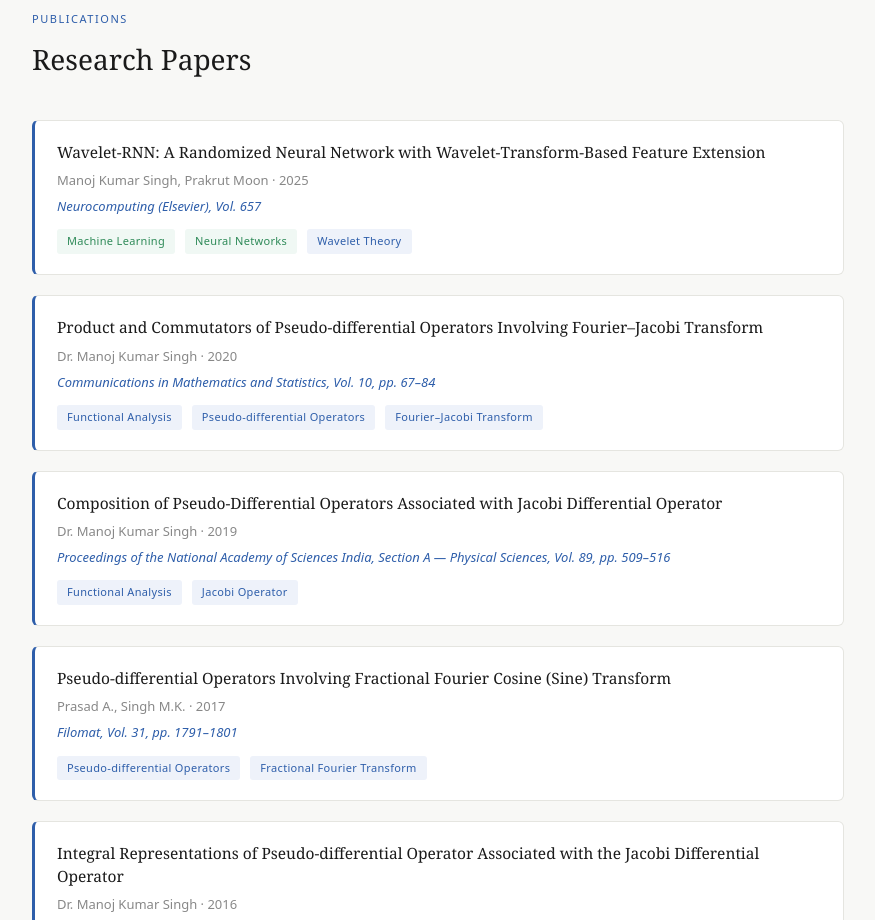
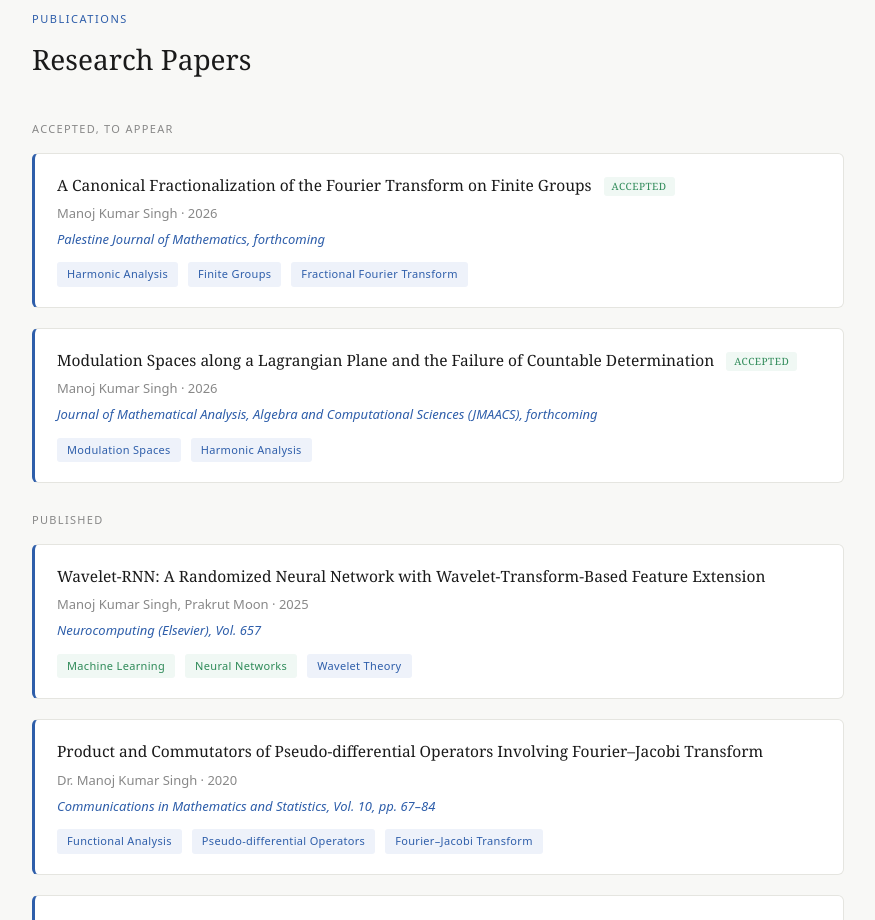
Before and after one commit to manojkumarsingh-math/manojkumarsingh-math.github.io, a plain HTML site: page index.html in a window 1280 px wide. Shown: the part 860-1780 px from the top of the page, without its empty margins (202-1077 px from the left). Drawn offline with nearby package versions, Linux system fonts and the light colour scheme.

Commit message:
Add files via upload

```diff
--- a/index.html
+++ b/index.html
@@ -71,6 +71,9 @@
     .tag { font-size: 11px; padding: 3px 10px; border-radius: 3px; letter-spacing: 0.03em; }
     .tag-fa { background: #EEF2FA; color: #2E5EAA; }
     .tag-ml { background: #F0F8F4; color: #2E8A58; }
+    .paper-group-label { font-size: 11px; letter-spacing: 0.12em; text-transform: uppercase; color: #888; margin: 8px 0 -6px; }
+    .paper-group-label:first-child { margin-top: 0; }
+    .status-badge { display: inline-block; font-size: 10px; padding: 2px 8px; border-radius: 3px; margin-left: 8px; letter-spacing: 0.05em; text-transform: uppercase; background: #F0F8F4; color: #2E8A58; vertical-align: middle; }
 
     /* CONFERENCES */
     .conf-list { display: flex; flex-direction: column; }
@@ -183,6 +186,31 @@
     <p class="section-eyebrow">Publications</p>
     <h2 class="section-heading">Research Papers</h2>
     <div class="paper-list">
+
+      <div class="paper-group-label">Accepted, to appear</div>
+
+      <div class="paper-item">
+        <div class="paper-title">A Canonical Fractionalization of the Fourier Transform on Finite Groups <span class="status-badge">Accepted</span></div>
+        <div class="paper-meta">Manoj Kumar Singh &middot; 2026</div>
+        <div class="paper-venue">Palestine Journal of Mathematics, forthcoming</div>
+        <div class="paper-footer">
+          <span class="tag tag-fa">Harmonic Analysis</span>
+          <span class="tag tag-fa">Finite Groups</span>
+          <span class="tag tag-fa">Fractional Fourier Transform</span>
+        </div>
+      </div>
+
+      <div class="paper-item">
+        <div class="paper-title">Modulation Spaces along a Lagrangian Plane and the Failure of Countable Determination <span class="status-badge">Accepted</span></div>
+        <div class="paper-meta">Manoj Kumar Singh &middot; 2026</div>
+        <div class="paper-venue">Journal of Mathematical Analysis, Algebra and Computational Sciences (JMAACS), forthcoming</div>
+        <div class="paper-footer">
+          <span class="tag tag-fa">Modulation Spaces</span>
+          <span class="tag tag-fa">Harmonic Analysis</span>
+        </div>
+      </div>
+
+      <div class="paper-group-label">Published</div>
 
       <div class="paper-item">
         <div class="paper-title">Wavelet-RNN: A Randomized Neural Network with Wavelet-Transform-Based Feature Extension</div>
```
